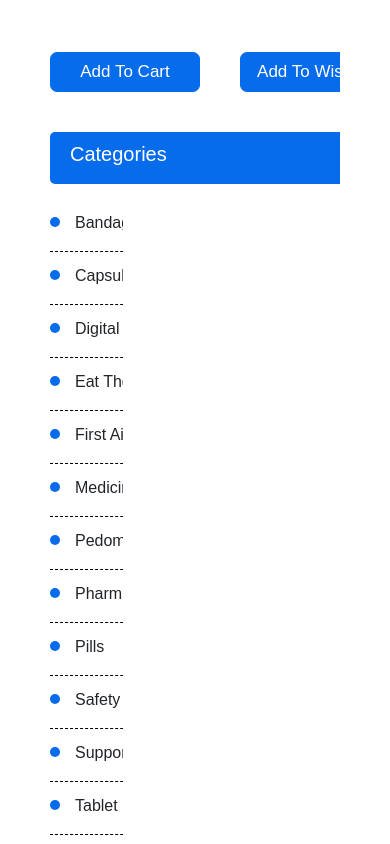
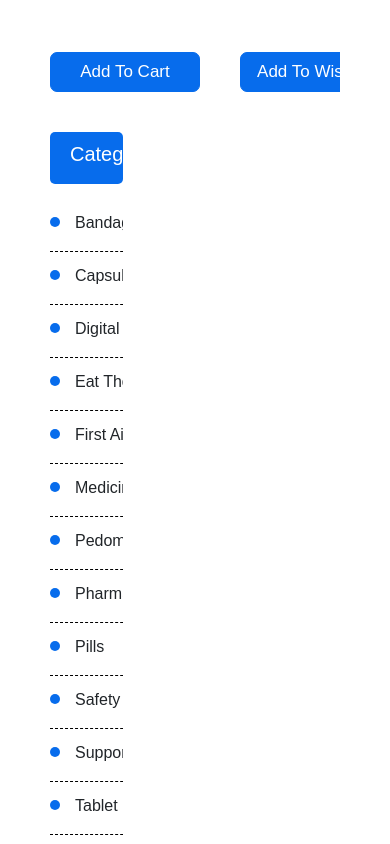
Before and after one commit to hamzabalouty/Drugstore, a React (Create React App) app: page /product/1 in a window 390 px wide. Shown: the part 1580-2424 px from the top of the page. Built offline with nearby package versions, Linux system fonts and the light colour scheme.

Commit message:
Update Shop.css

```diff
--- a/src/pages/Shop/Shop.css
+++ b/src/pages/Shop/Shop.css
@@ -171,7 +171,7 @@
 }
 
 /* start res */
-@media (max-width: 991px) {
+@media screen and (min-width: 768px) and (max-width: 991px) {
   .shop-text button {
     text-align: center;
   }
@@ -186,10 +186,7 @@
     flex-wrap: wrap;
   }
   .shop-body-right {
-    width: 900px;
-  }
-  .shop-right-box {
-    width: 45%;
+    width: 100%;
   }
   .shop-body-left,
   .blog-left-btns {
@@ -200,28 +197,86 @@
   .row-left-lee {
     width: 1000px;
   }
+  .shop-right-container{
+    width: 100%;
+    display: flex;
+    flex-wrap: wrap;
+    gap: 6%;
+    margin-left: 0px;
+  }
+  .shop-right-box{
+    width: 47%;
+  }
 }
-@media (max-width: 767px) {
+@media screen and (min-width: 451px) and (max-width: 767px) {
   .shop-body {
     display: flex;
     flex-direction: column-reverse;
     max-width: 100%;
     flex-wrap: wrap;
   }
-  .shop-body-right {
-    width: 700px;
+  .shop-body-left,
+  .blog-left-head,
+  .blog-left-btns,
+  .blog-row,
+  .row-left-le,
+  .shop-body-right{
+    width: 100%;
   }
-  .shop-right-box {
-    width: 45%;
+  .shop-right-container{
+    width: 100%;
+    display: flex;
+    flex-wrap: wrap;
+    gap: 6%;
+    margin-left: 0px;
   }
-  .shop-body-left,
-  .blog-left-btns {
-    /* width: 500px; */
+  .shop-right-box{
+    width: 47%;
   }
   .blog-left-head,
   .row-left-le,
   .row-left-lee {
-    width: 700px;
+    width: 100%;
+  }
+  .shop-body-right button{
+    display: none;
+  }
+}
+
+@media screen and (max-width: 450px){
+  .shop-body {
+    display: flex;
+    flex-direction: column-reverse;
+    max-width: 100%;
+    flex-wrap: wrap;
+  }
+  .shop-body-right{
+    width: 100%;
+  }
+  .shop-right-container{
+    width: 100%;
+    display: flex;
+    flex-wrap: wrap;
+    margin-left: 0px;
+  }
+  .shop-right-box{
+    width: 100%;
+  }
+  .blog-left-head,
+  .row-left-le,
+  .row-left-lee {
+    width: 100%;
+  }
+  .shop-body-left,
+  .blog-left-head,
+  .blog-left-btns,
+  .blog-row,
+  .row-left-le,
+  .shop-body-right{
+    width: 100%;
+  }
+  .shop-body-right button{
+    display: none;
   }
 }
 /* end res */
```
